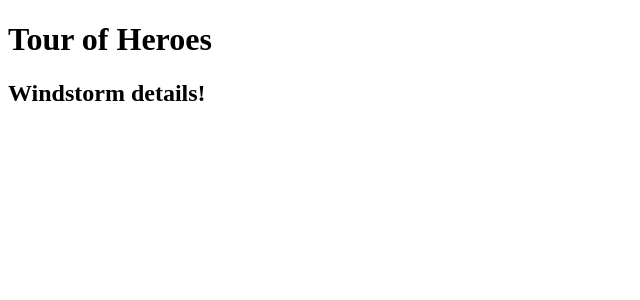
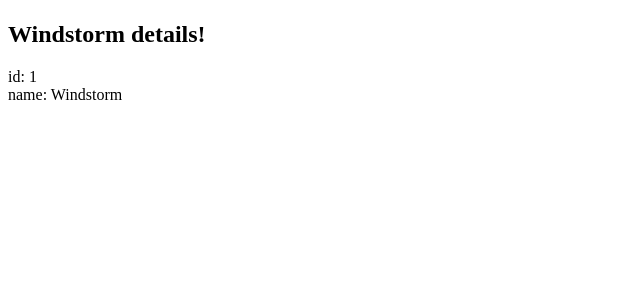
Before and after one commit to FoxGeoff/heroes-app, an Angular app: page / in a window 1280 px wide. Shown: the top 300 px of the page, without its empty margins (0-640 px from the left). Built offline with nearby package versions, Linux system fonts and the light colour scheme.

Commit message:
Add hero class

```diff
--- a/src/app/app.component.ts
+++ b/src/app/app.component.ts
@@ -1,11 +1,23 @@
 import { Component } from '@angular/core';
+
+export class Hero {
+  id: number;
+  name: string;
+}
 
 @Component({
   selector: 'app-root',
   templateUrl: './app.component.html',
-  template: '<h1>{{title}}</h1><h2>{{hero}} details!</h2>'
+ template:`
+  <h1>{{title}}</h1>
+  <h2>{{hero.name}} details!</h2>
+  <div><label>id: </label>{{hero.id}}</div>
+  <div><label>name: </label>{{hero.name}}</div>
+  `
 })
 export class AppComponent {
-  title = 'Tour of Heroes';
-  hero = 'Windstorm';
+  hero: Hero = {
+    id: 1,
+    name: 'Windstorm'
+  };
 }
```
